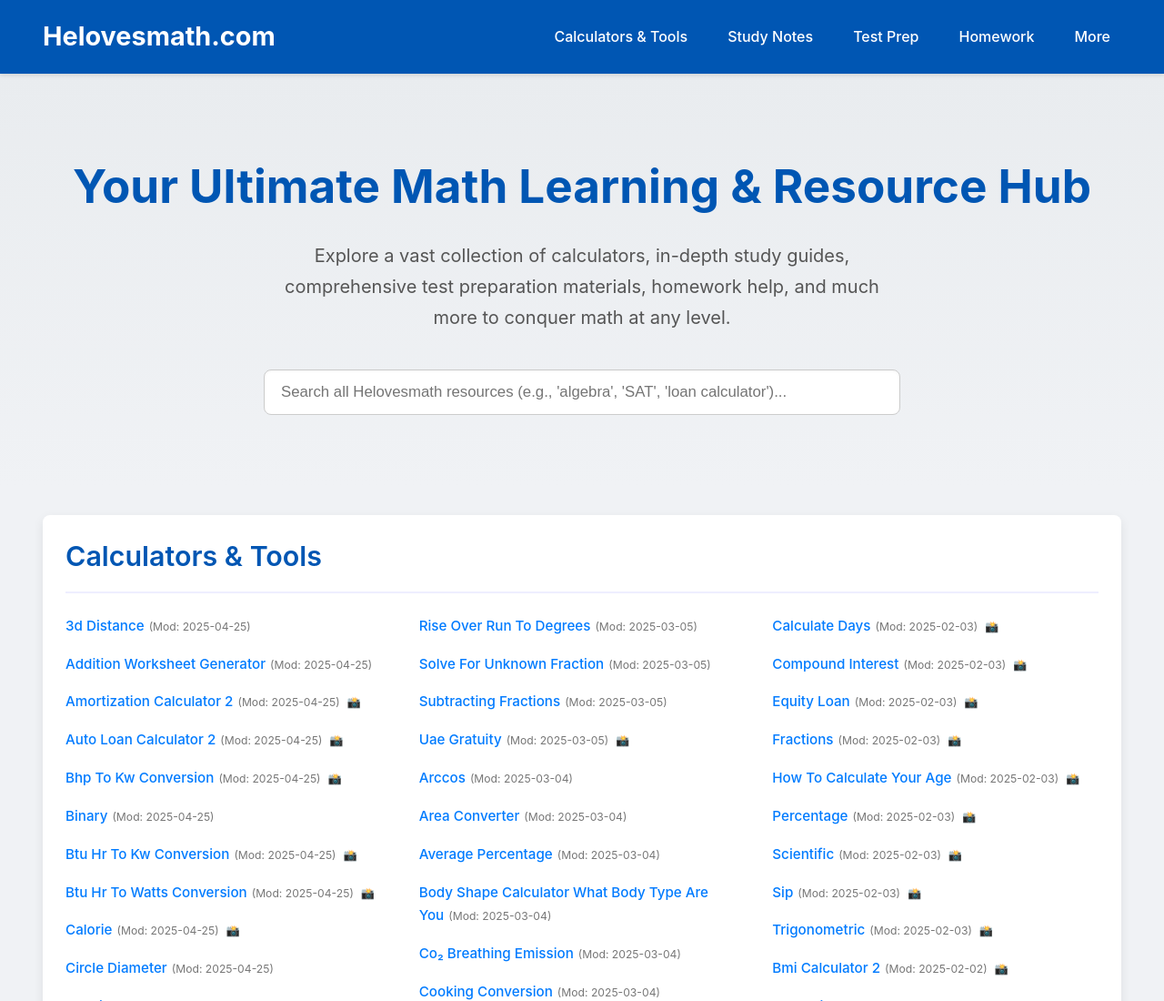
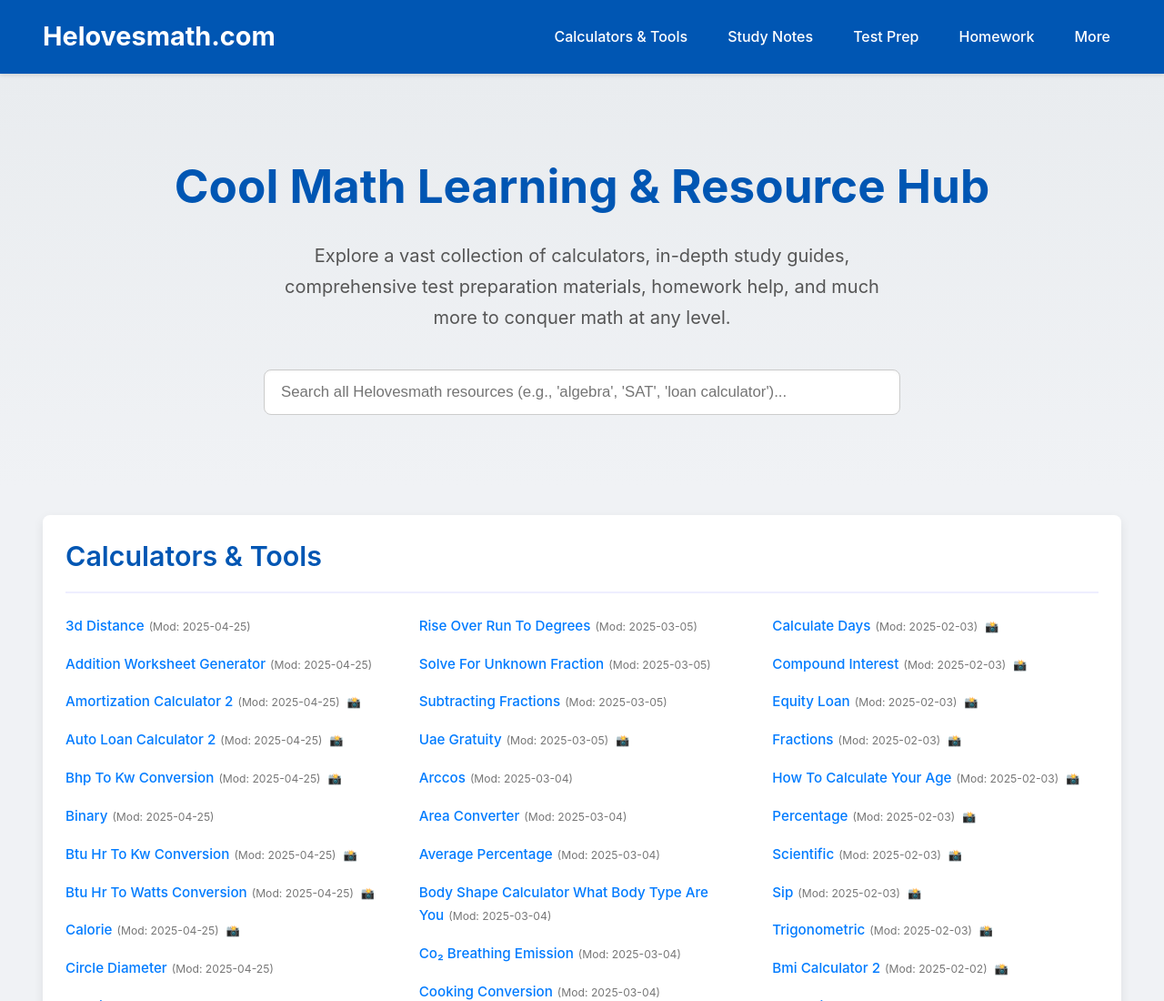
Before and after one commit to neaolabs/cool-math, a plain HTML site: page index.html in a window 1280 px wide. Shown: the top 1100 px of the page at 91% size. Drawn offline with Linux system fonts and the light colour scheme.

Commit message:
Update index.html

```diff
--- a/index.html
+++ b/index.html
@@ -293,7 +293,7 @@
     <main>
         <section id="hero">
             <div class="container">
-                <h1>Your Ultimate Math Learning & Resource Hub</h1>
+                <h1>Cool Math Learning & Resource Hub</h1>
                 <p>Explore a vast collection of calculators, in-depth study guides, comprehensive test preparation materials, homework help, and much more to conquer math at any level.</p>
                 <input type="search" id="search-bar" placeholder="Search all Helovesmath resources (e.g., 'algebra', 'SAT', 'loan calculator')..." aria-label="Search resources">
             </div>
```
